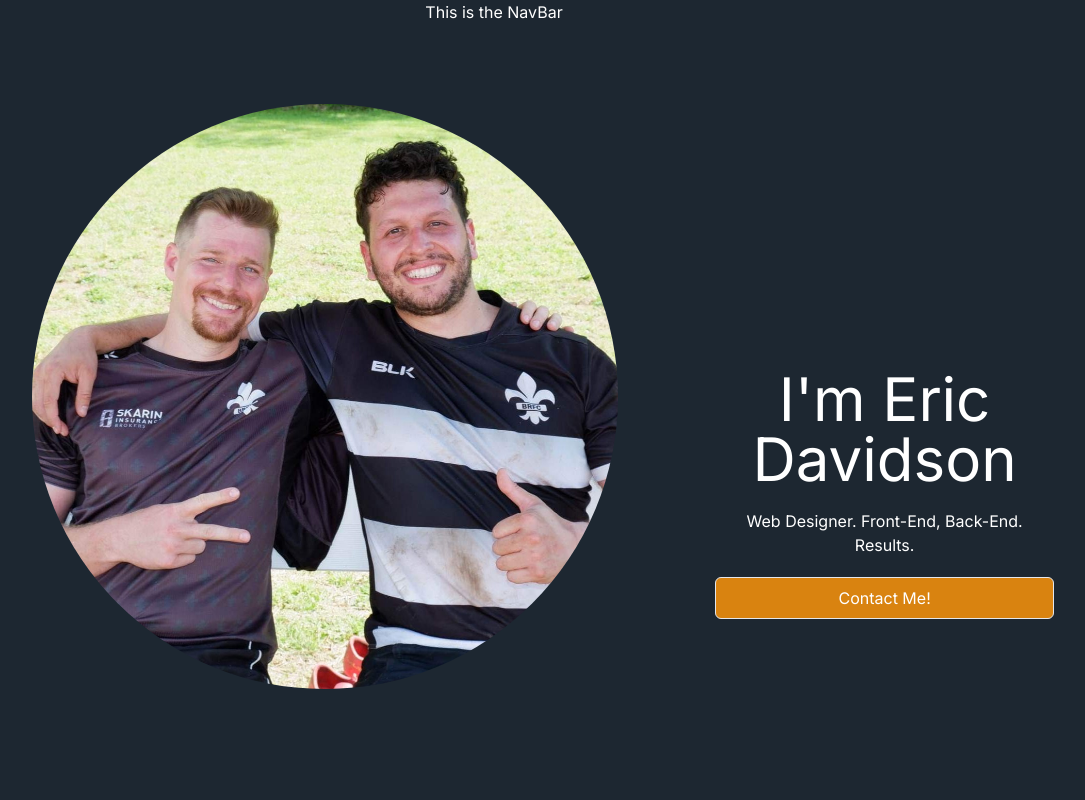
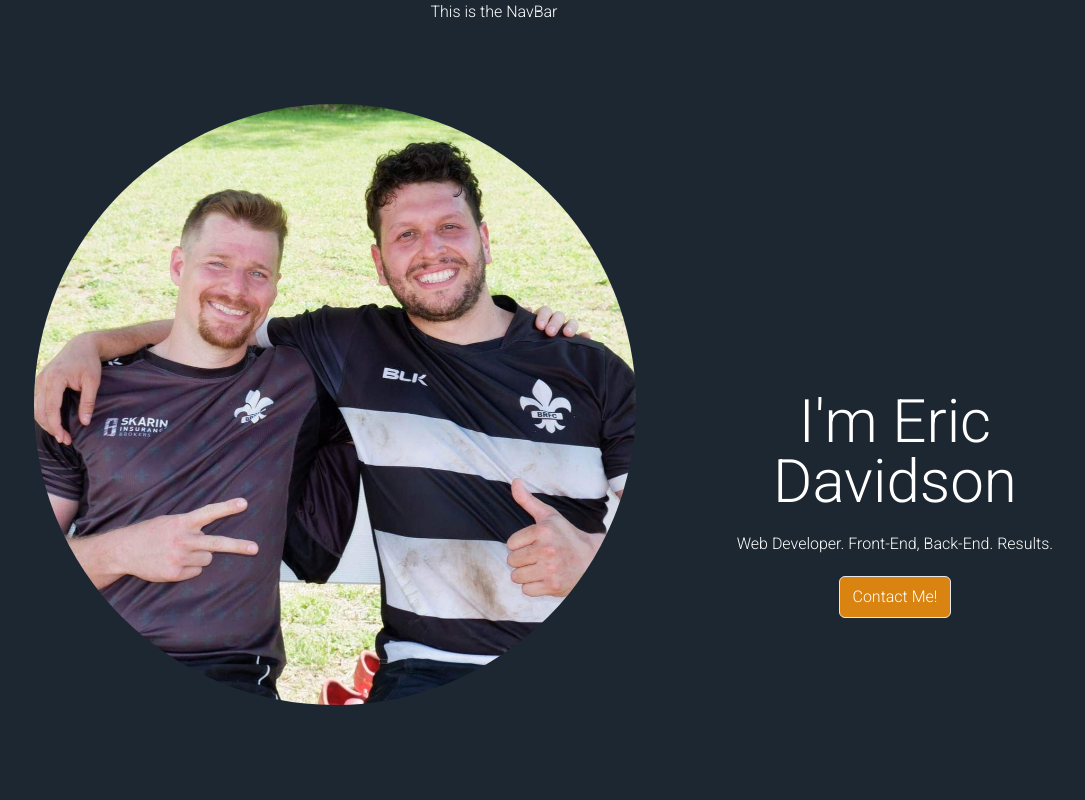
Before and after one commit to edavidson1410/portfolio_edavidson, a Next.js app in the folder portfolio/: page / in a window 1280 px wide. Shown: the top 800 px of the page, without its empty margins (146-1231 px from the left). Built offline with nearby package versions, Linux system fonts and the light colour scheme.

Commit message:
style changes

```diff
--- a/portfolio/src/app/components/HeroSection.jsx
+++ b/portfolio/src/app/components/HeroSection.jsx
@@ -10,7 +10,7 @@ const HeroSection = () => {
       </div>
       <div className="flex flex-col gap-5 content-center justify-center">
         <h1 className="lg:text-6xl">I'm Eric Davidson</h1>
-        <p>Web Designer. Front-End, Back-End. Results.</p>
+        <p>Web Developer. Front-End, Back-End. Results.</p>
         <Button text="Contact Me!"/>
       </div>
     </section>
--- a/portfolio/src/app/layout.js
+++ b/portfolio/src/app/layout.js
@@ -1,7 +1,8 @@
-import { Inter } from "next/font/google";
+import { Roboto } from "next/font/google";
 import "./globals.css";
 
-const inter = Inter({ subsets: ["latin"] });
+// const inter = Inter({ subsets: ["latin"] });
+const roboto_init = Roboto({ subsets: ['latin'], weight: '300' })
 
 export const metadata = {
   title: "Eric Davidson Portfolio",
@@ -11,7 +12,7 @@ export const metadata = {
 export default function RootLayout({ children }) {
   return (
     <html lang="en">
-      <body className={inter.className}>{children}</body>
+      <body className={roboto_init.className}>{children}</body>
     </html>
   );
 }
--- a/portfolio/src/components/Button.jsx
+++ b/portfolio/src/components/Button.jsx
@@ -9,7 +9,7 @@ function Button(props) {
   return (
     <button
     onClick={onClick}
-    className='border rounded-md p-2 bg-secondary'
+    className='border rounded-md p-2 bg-secondary w-28 self-center'
     >{text}</button>
   )
 }
```
